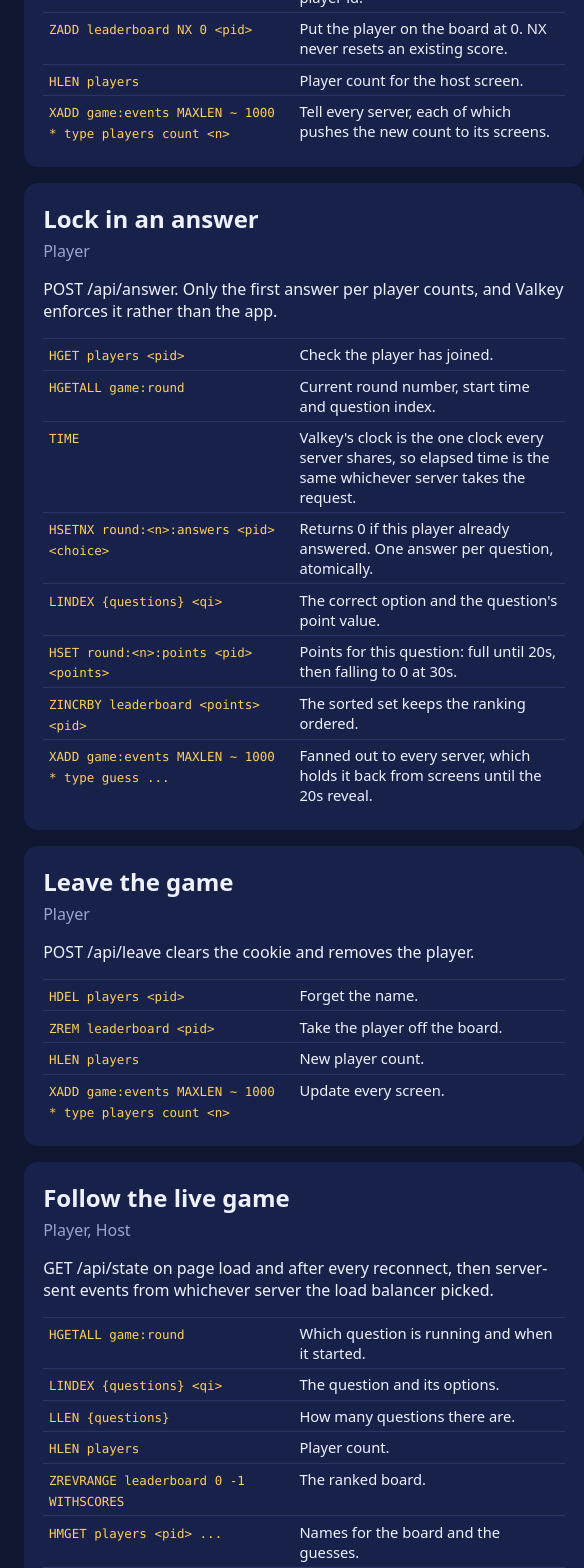
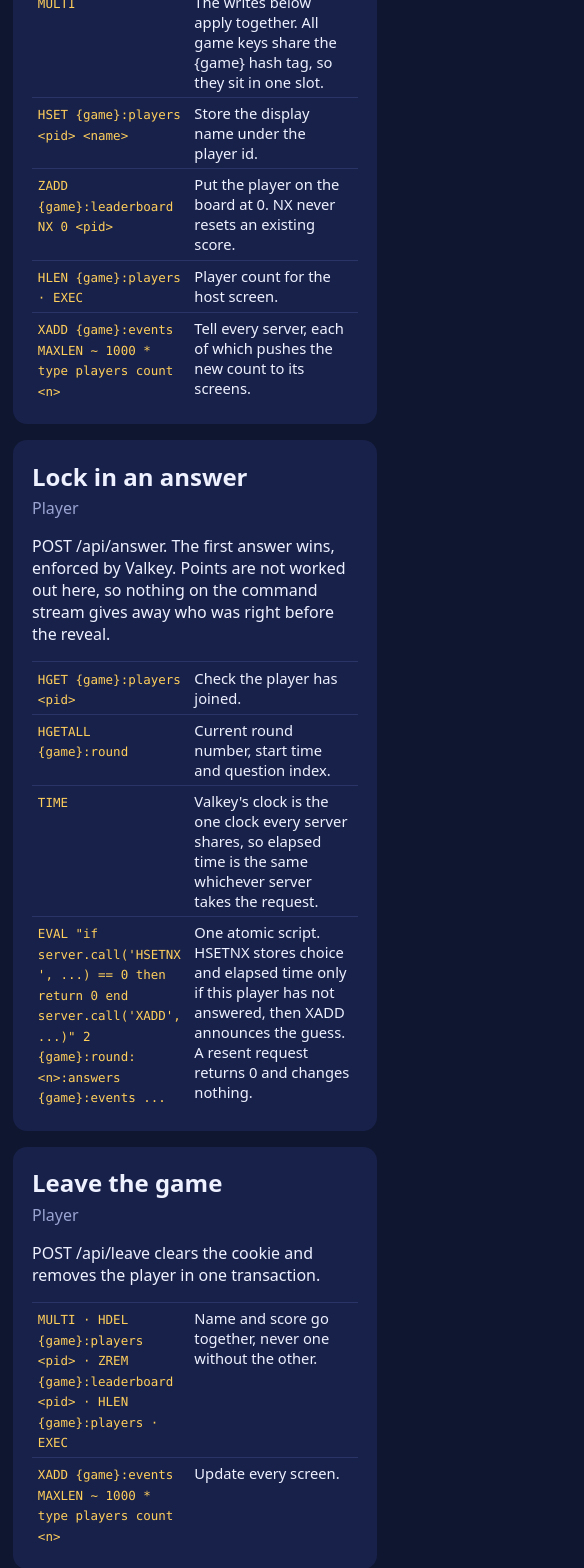
Before and after one commit to madolson/hit-or-miss, a website: page app/public/how.html in a window 390 px wide. Shown: the part 432-2000 px from the top of the page, 584 px wide, since content can reach past the window. Drawn offline with Linux system fonts and the light colour scheme.

Commit message:
Atomic, idempotent writes: {game} hash tag, Lua lock-in, declarative scoring; how links on phone
Signed-off-by: Madelyn Olson <madelyneolson@gmail.com>

```diff
--- a/app/public/game.js
+++ b/app/public/game.js
@@ -36,7 +36,8 @@ function followRounds(es, render, onEnd, onReset) {
     const d = JSON.parse(e.data);
     if (type === 'round' || type === 'reset' || round?.n === d.n) { fn(d); render(); }
   });
-  on('round', (d) => { syncClock(d.serverNow); round = newRound(d); });
+  // A resent XADD can deliver the same round twice; keep the first so a locked-in choice survives.
+  on('round', (d) => { if (round?.n === d.n) return; syncClock(d.serverNow); round = newRound(d); });
   on('reveal', (d) => { for (const g of d.guesses) round.guesses[g.pid] = g; });
   on('guess', (d) => { round.guesses[d.pid] = d; });
   on('end', (d) => { round.correct = d.correct; round.ended = true; onEnd(d); });
--- a/app/public/how.html
+++ b/app/public/how.html
@@ -10,7 +10,9 @@
   .topbar { display: flex; align-items: center; gap: .8em; margin-bottom: 1em; }
   .topbar img { height: 2em; }
   .topbar h1 { margin: 0; }
-  .cases { display: grid; grid-template-columns: repeat(auto-fill, minmax(560px, 1fr)); gap: 1em; margin-top: 1.5em; }
+  .cases { display: grid; grid-template-columns: repeat(auto-fill, minmax(min(560px, 100%), 1fr)); gap: 1em; margin-top: 1.5em; }
+  .topbar a { color: #9aa4d1; }
+  @media (max-width: 600px) { main { padding: .8em; } .topbar h1 { font-size: 1.3em; } .case td:first-child { width: 55%; } }
   .case h2 { margin-bottom: .2em; }
   .case .who { color: #9aa4d1; margin: 0 0 .6em; }
   .case table { width: 100%; border-collapse: collapse; font-size: .92em; }
@@ -21,64 +23,57 @@
 </head>
 <body>
 <main>
-  <header class="topbar"><img src="/valkey-logo.svg" alt=""><h1>Hit or Miss · How it works</h1></header>
+  <header class="topbar"><img src="/valkey-logo.svg" alt=""><h1>Hit or Miss · How it works</h1><span style="flex:1"></span><a href="https://github.com/madolson/hit-or-miss">Code on GitHub</a></header>
   <p class="muted">Every piece of game state lives in ElastiCache for Valkey. Each card is one use case and the commands that implement it, the same commands that scroll by on the host screen.</p>
   <div class="cases" id="cases"></div>
 </main>
 <script>
 const P = 'Player', H = 'Host', S = 'App servers';
 const CASES = [
-  { id: 'join', name: 'Join the game', actors: [P], how: 'POST /api/join. A cookie holds a random player id, so the same phone stays the same player across rounds and reloads.', cmds: [
-    ['HSET players <pid> <name>', 'Store the display name under the player id.'],
-    ['ZADD leaderboard NX 0 <pid>', 'Put the player on the board at 0. NX never resets an existing score.'],
-    ['HLEN players', 'Player count for the host screen.'],
-    ['XADD game:events MAXLEN ~ 1000 * type players count <n>', 'Tell every server, each of which pushes the new count to its screens.'],
+  { id: 'join', name: 'Join the game', actors: [P], how: 'POST /api/join. A cookie holds a random player id, so the same phone stays the same player across rounds and reloads. Every write is absolute, so joining twice is the same as joining once.', cmds: [
+    ['MULTI', 'The writes below apply together. All game keys share the {game} hash tag, so they sit in one slot.'],
+    ['HSET {game}:players <pid> <name>', 'Store the display name under the player id.'],
+    ['ZADD {game}:leaderboard NX 0 <pid>', 'Put the player on the board at 0. NX never resets an existing score.'],
+    ['HLEN {game}:players · EXEC', 'Player count for the host screen.'],
+    ['XADD {game}:events MAXLEN ~ 1000 * type players count <n>', 'Tell every server, each of which pushes the new count to its screens.'],
   ] },
-  { id: 'answer', name: 'Lock in an answer', actors: [P], how: 'POST /api/answer. Only the first answer per player counts, and Valkey enforces it rather than the app.', cmds: [
-    ['HGET players <pid>', 'Check the player has joined.'],
-    ['HGETALL game:round', 'Current round number, start time and question index.'],
+  { id: 'answer', name: 'Lock in an answer', actors: [P], how: 'POST /api/answer. The first answer wins, enforced by Valkey. Points are not worked out here, so nothing on the command stream gives away who was right before the reveal.', cmds: [
+    ['HGET {game}:players <pid>', 'Check the player has joined.'],
+    ['HGETALL {game}:round', 'Current round number, start time and question index.'],
     ['TIME', 'Valkey\'s clock is the one clock every server shares, so elapsed time is the same whichever server takes the request.'],
-    ['HSETNX round:<n>:answers <pid> <choice>', 'Returns 0 if this player already answered. One answer per question, atomically.'],
-    ['LINDEX {questions} <qi>', 'The correct option and the question\'s point value.'],
-    ['HSET round:<n>:points <pid> <points>', 'Points for this question: full until 20s, then falling to 0 at 30s.'],
-    ['ZINCRBY leaderboard <points> <pid>', 'The sorted set keeps the ranking ordered.'],
-    ['XADD game:events MAXLEN ~ 1000 * type guess ...', 'Fanned out to every server, which holds it back from screens until the 20s reveal.'],
+    ['EVAL "if server.call(\'HSETNX\', ...) == 0 then return 0 end server.call(\'XADD\', ...)" 2 {game}:round:<n>:answers {game}:events ...', 'One atomic script. HSETNX stores choice and elapsed time only if this player has not answered, then XADD announces the guess. A resent request returns 0 and changes nothing.'],
   ] },
-  { id: 'leave', name: 'Leave the game', actors: [P], how: 'POST /api/leave clears the cookie and removes the player.', cmds: [
-    ['HDEL players <pid>', 'Forget the name.'],
-    ['ZREM leaderboard <pid>', 'Take the player off the board.'],
-    ['HLEN players', 'New player count.'],
-    ['XADD game:events MAXLEN ~ 1000 * type players count <n>', 'Update every screen.'],
+  { id: 'leave', name: 'Leave the game', actors: [P], how: 'POST /api/leave clears the cookie and removes the player in one transaction.', cmds: [
+    ['MULTI · HDEL {game}:players <pid> · ZREM {game}:leaderboard <pid> · HLEN {game}:players · EXEC', 'Name and score go together, never one without the other.'],
+    ['XADD {game}:events MAXLEN ~ 1000 * type players count <n>', 'Update every screen.'],
   ] },
   { id: 'view', name: 'Follow the live game', actors: [P, H], how: 'GET /api/state on page load and after every reconnect, then server-sent events from whichever server the load balancer picked.', cmds: [
-    ['HGETALL game:round', 'Which question is running and when it started.'],
+    ['HGETALL {game}:round', 'Which question is running and when it started.'],
     ['LINDEX {questions} <qi>', 'The question and its options.'],
     ['LLEN {questions}', 'How many questions there are.'],
-    ['HLEN players', 'Player count.'],
-    ['ZREVRANGE leaderboard 0 -1 WITHSCORES', 'The ranked board.'],
-    ['HMGET players <pid> ...', 'Names for the board and the guesses.'],
-    ['HGET round:<n>:answers <pid>', 'Your locked-in choice, so a reload keeps it.'],
-    ['HGETALL round:<n>:answers', 'Everyone\'s guesses, only after the 20s reveal.'],
-    ['HGET round:<n>:points <pid>', 'Your points, once the question is over.'],
+    ['HLEN {game}:players', 'Player count.'],
+    ['ZREVRANGE {game}:leaderboard 0 -1 WITHSCORES', 'The ranked board.'],
+    ['HMGET {game}:players <pid> ...', 'Names for the board and the guesses.'],
+    ['HGET {game}:round:<n>:answers <pid>', 'Your locked-in choice, so a reload keeps it.'],
+    ['HGETALL {game}:round:<n>:answers', 'Everyone\'s guesses, only after the 20s reveal.'],
+    ['HGET {game}:round:<n>:points <pid>', 'Your points, once the question is over.'],
   ] },
   { id: 'signin', name: 'Sign in as host', actors: [H], how: 'POST /api/host/login. The admin code is checked in the app against the key Fargate injects from Secrets Manager. No Valkey commands, and the QR code stays hidden until it passes.', cmds: [] },
-  { id: 'next', name: 'Start the next question', actors: [H], how: 'POST /api/host/next.', cmds: [
-    ['SET game:active 1 PX 31000 NX', 'A lock held for the length of a round, so a second click mid-round fails. It expires on its own.'],
+  { id: 'next', name: 'Start the next question', actors: [H], how: 'POST /api/host/next. Only the lock holder gets past the first command, so the round number is set absolutely rather than incremented.', cmds: [
+    ['SET {game}:active 1 PX 31000 NX', 'A lock held for the length of a question, so a second click, or a resent request, fails. It expires on its own.'],
     ['LLEN {questions}', 'Total questions.'],
-    ['GET game:round:n', 'Stop after the last question. If the game is over, DEL game:active releases the lock.'],
-    ['INCR game:round:n', 'The new question number.'],
+    ['HGET {game}:round n', 'The next number is this plus one. After the last question, DEL {game}:active releases the lock.'],
     ['LINDEX {questions} <qi>', 'The question to send out.'],
-    ['TIME', 'The round\'s start time, on the shared clock.'],
-    ['HSET game:round n <n> start <ms> qi <qi>', 'The current round, for answers and late joiners.'],
-    ['XADD game:events MAXLEN ~ 1000 * type round ...', 'Every server starts its 20s reveal and 30s end timers off this start time.'],
+    ['TIME', 'The question\'s start time, on the shared clock.'],
+    ['HSET {game}:round n <n> start <ms> qi <qi>', 'The current question, as absolute values.'],
+    ['XADD {game}:events MAXLEN ~ 1000 * type round ...', 'Every server starts its 20s reveal and 30s end timers off this start time. A duplicate is ignored by round number.'],
   ] },
   { id: 'questions', name: 'List questions and answers', actors: [H], how: 'GET /api/host/questions, admin code required.', cmds: [
     ['LRANGE {questions} 0 -1', 'The whole bank: question, options, answer and points, as JSON per entry.'],
   ] },
-  { id: 'reset', name: 'Reset the game', actors: [H], how: 'POST /api/host/reset.', cmds: [
-    ['GET game:round:n', 'How many rounds of keys to clean up.'],
-    ['DEL players / leaderboard / game:round:n / game:round / game:active / round:<i>:answers / round:<i>:points', 'One key per DEL: in cluster mode the keys hash to different slots.'],
-    ['XADD game:events MAXLEN ~ 1000 * type reset', 'Servers cancel pending timers and every phone goes back to the join screen.'],
+  { id: 'reset', name: 'Reset the game', actors: [H], how: 'POST /api/host/reset. Every player, answer and score is removed in one atomic step.', cmds: [
+    ['HGET {game}:round n', 'How many questions\' keys to clean up.'],
+    ['MULTI · DEL {game}:players {game}:leaderboard {game}:round {game}:active {game}:round:<i>:answers {game}:round:<i>:points ... · XADD {game}:events ... type reset · EXEC', 'One DEL for every key, possible because they share a slot. Servers then cancel pending timers and every phone goes back to the join screen.'],
   ] },
   { id: 'watch', name: 'Watch the command stream', actors: [H], how: 'The host screen and /commands subscribe with ?commands. The gauge counts arrivals per second.', cmds: [
     ['XREVRANGE valkey:commands + - COUNT 100', 'The last 100 commands, so the panel isn\'t empty on connect.'],
@@ -88,20 +83,20 @@ const CASES = [
     ['GET {questions}:version', 'The hash of the file the bank was loaded from.'],
     ['MULTI · DEL {questions} · RPUSH {questions} <json> ... · SET {questions}:version <sha1> · EXEC', 'The {questions} hash tag puts both keys in one slot, so the swap is one atomic transaction.'],
   ] },
-  { id: 'fanout', name: 'Fan out game events', actors: [S], how: 'Every server tails game:events, so any server can serve any phone and none of them needs sticky sessions.', cmds: [
-    ['XREVRANGE game:events + - COUNT 1', 'Start after the newest event.'],
-    ['XREAD BLOCK 0 STREAMS game:events <id>', 'Block on a dedicated connection until the next event, then push it to this server\'s screens.'],
+  { id: 'fanout', name: 'Fan out game events', actors: [S], how: 'Every server tails {game}:events, so any server can serve any phone and none of them needs sticky sessions.', cmds: [
+    ['XREVRANGE {game}:events + - COUNT 1', 'Start after the newest event.'],
+    ['XREAD BLOCK 0 STREAMS {game}:events <id>', 'Block on a dedicated connection until the next event, then push it to this server\'s screens.'],
   ] },
-  { id: 'reveal', name: 'Reveal guesses at 20s', actors: [S], how: 'A timer on every server, set from the round\'s start time.', cmds: [
-    ['HGETALL round:<n>:answers', 'Everything locked in so far.'],
-    ['HMGET players <pid> ...', 'Names to show beside the guesses.'],
+  { id: 'reveal', name: 'Reveal guesses at 20s', actors: [S], how: 'A timer on every server, set from the question\'s start time.', cmds: [
+    ['HGETALL {game}:round:<n>:answers', 'Everything locked in so far.'],
+    ['HMGET {game}:players <pid> ...', 'Names to show beside the guesses.'],
   ] },
-  { id: 'score', name: 'Score the question at 30s', actors: [S], how: 'A timer on every server. Each phone is sent its own points and rank.', cmds: [
-    ['LINDEX {questions} <qi>', 'The correct option to highlight.'],
-    ['HGETALL round:<n>:points', 'Who scored what this question.'],
-    ['ZREVRANGE leaderboard 0 -1 WITHSCORES', 'The full ranking, for the top 10 and each player\'s rank.'],
-    ['HMGET players <pid> ...', 'Names for the board.'],
-    ['LLEN {questions}', 'Whether this was the final question.'],
+  { id: 'score', name: 'Score the question at 30s', actors: [S], how: 'A timer on every server. Points and totals are derived from the answers and written as absolute values, so every server can run it, and run it again, with the same result.', cmds: [
+    ['LINDEX {questions} <qi> · HGETALL {game}:round:<n>:answers', 'The correct option, and each player\'s choice and elapsed time.'],
+    ['HSET {game}:round:<n>:points <pid> <points> ...', 'This question\'s points: full until 20s, then falling to 0 at 30s.'],
+    ['HKEYS {game}:players · HGETALL {game}:round:<i>:points ...', 'Every current player and every question\'s points.'],
+    ['ZADD {game}:leaderboard <total> <pid> ...', 'Each total set outright from the sum, never incremented.'],
+    ['ZREVRANGE {game}:leaderboard 0 -1 WITHSCORES · HMGET {game}:players ...', 'The top 10, and each player\'s own rank and points.'],
   ] },
   { id: 'monitor', name: 'Record every command', actors: [S], how: 'One server at a time holds a 10s lease and runs MONITOR on the shard primary. If it dies, another takes over within 10s.', cmds: [
     ['SET monitor:leader <id> PX 10000 NX', 'Take the lease if nobody holds it.'],
```
Also changed, not shown: app/public/host.html (+1 -0 lines), app/public/play.html (+3 -0 lines), app/server.js (+54 -35 lines), test/sim.mjs (+6 -2 lines), README.md.
